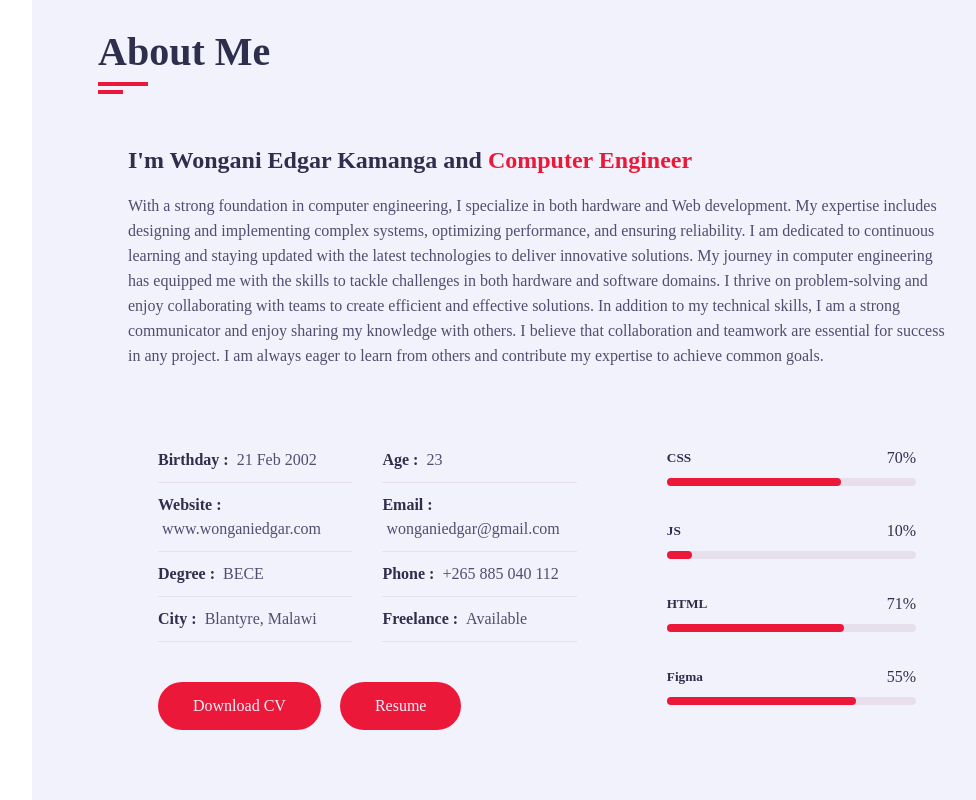
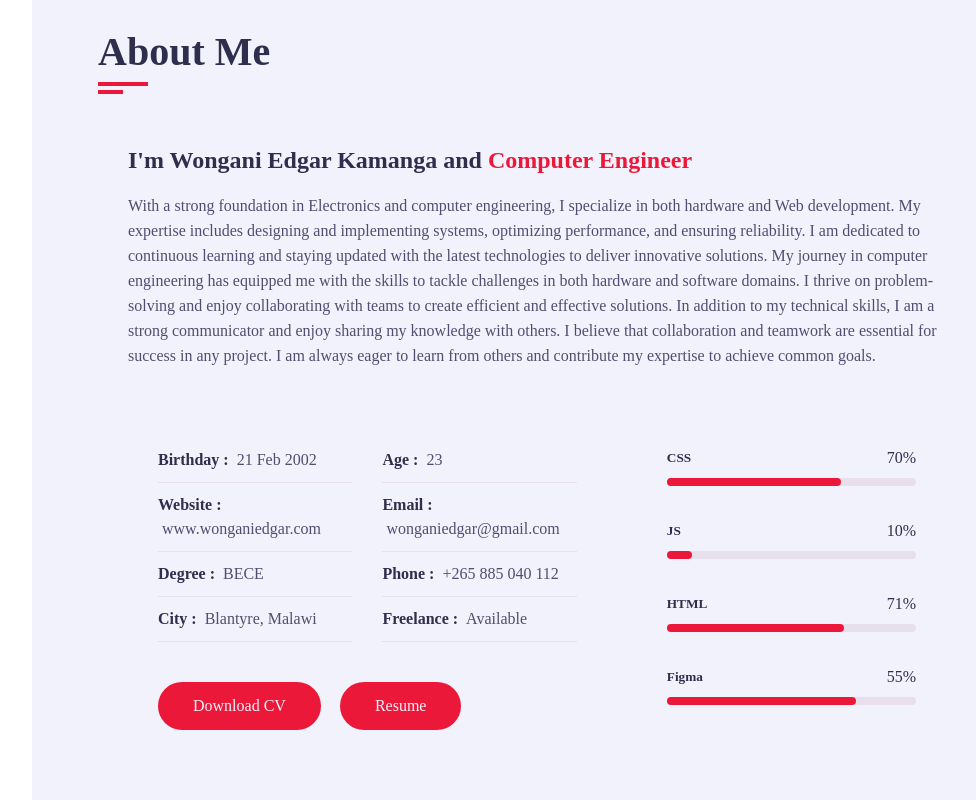
Before and after one commit to WonganiEdgar01/WonganiEdgarKamanga.github.io, a plain HTML site: page index.html in a window 1280 px wide. Shown: the part 838-1638 px from the top of the page, without its empty margins (238-1214 px from the left). Drawn offline with Linux system fonts and the light colour scheme; files whose address does not match are found by name; a web font is replaced by a local one.

Commit message:
Update index.html

```diff
--- a/index.html
+++ b/index.html
@@ -62,8 +62,8 @@
               <div class="row">
                 <div class="about-text padd-15">
                   <h3> I'm Wongani Edgar Kamanga and <span> Computer Engineer</span></h3>
-                  <p>With a strong foundation in computer engineering, I specialize in both hardware and Web development.
-                    My expertise includes designing and implementing complex systems, optimizing performance, and ensuring reliability.
+                  <p>With a strong foundation in Electronics and computer engineering, I specialize in both hardware and Web development.
+                    My expertise includes designing and implementing systems, optimizing performance, and ensuring reliability.
                     I am dedicated to continuous learning and staying updated with the latest technologies to deliver innovative solutions.
                     My journey in computer engineering has equipped me with the skills to tackle challenges in  both hardware and software domains.
                     I thrive on problem-solving and enjoy collaborating with teams to create efficient and effective solutions.
```
